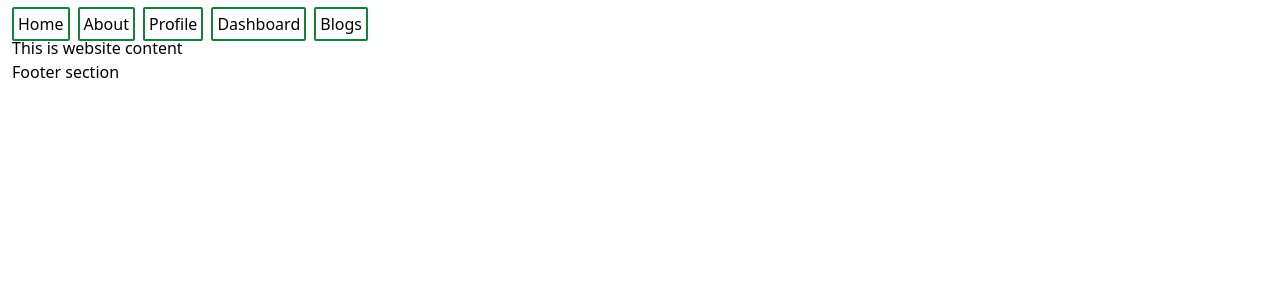
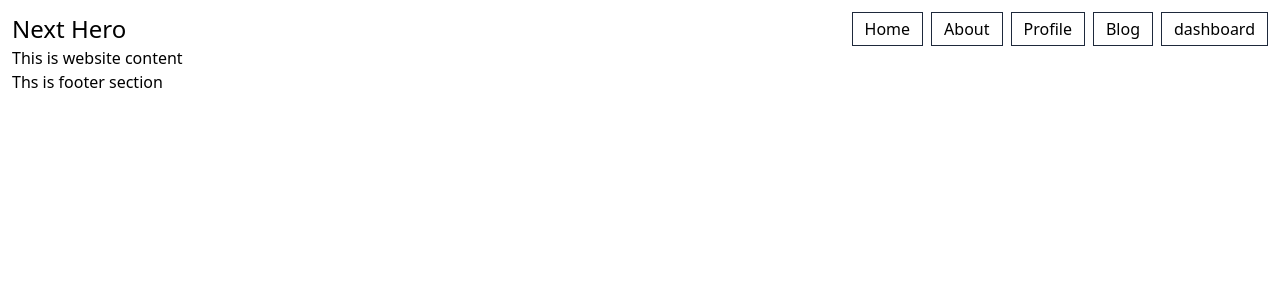
Before and after one commit to reshad21/first-rexttjs-app, a Next.js app: page / in a window 1280 px wide. Shown: the top 300 px of the page. Built offline with nearby package versions, Linux system fonts and the light colour scheme.

Commit message:
navber menu create and learn a new lesson

```diff
--- a/src/app/(with-layout)/layout.js
+++ b/src/app/(with-layout)/layout.js
@@ -1,18 +1,13 @@
+import Footer from "../components/Footer";
+import Topbar from "../components/Topbar";
+
 
 const layout = ({ children }) => {
     return (
-        <div>
-            <nav>
-                <ul className='flex gap-2'>
-                    <li><a className='btn-outline border-green-700 rounded-sm border-[2px] p-1' href="/">Home</a></li>
-                    <li><a className='btn-outline border-green-700 rounded-sm border-[2px] p-1' href="/about">About</a></li>
-                    <li><a className='btn-outline border-green-700 rounded-sm border-[2px] p-1' href="/profile">Profile</a></li>
-                    <li><a className='btn-outline border-green-700 rounded-sm border-[2px] p-1' href="/dashboard">Dashboard</a></li>
-                    <li><a className='btn-outline border-green-700 rounded-sm border-[2px] p-1' href="/blog">Blogs</a></li>
-                </ul>
-            </nav>
+        <div className="">
+            <Topbar/>
             {children}
-            <div>Footer section</div>
+            <Footer/>
         </div>
     );
 };
--- /dev/null
+++ b/src/app/components/Footer.js
@@ -0,0 +1,10 @@
+
+const Footer = () => {
+    return (
+        <div>
+            <h1>Ths is footer section</h1>
+        </div>
+    );
+};
+
+export default Footer;
--- /dev/null
+++ b/src/app/components/Topbar.js
@@ -0,0 +1,42 @@
+import Link from "next/link";
+
+const Topbar = () => {
+    const navLinks = [
+        {
+            path: "/",
+            title: "Home"
+        },
+        {
+            path: "/about",
+            title: "About"
+        },
+        {
+            path: "/profile",
+            title: "Profile"
+        },
+        {
+            path: "/blog",
+            title: "Blog"
+        },
+        {
+            path: "/dashboard",
+            title: "dashboard"
+        }
+    ]
+    return (
+        <div className="flex justify-between items-center">
+            <h1 className="text-2xl">Next Hero</h1>
+            <ul className="flex justify-center items-center gap-2">
+                {
+                    navLinks.map((item) => (
+                        <li key={item.path} className="border border-slate-800 px-3 py-1">
+                            <Link href={item.path}>{item.title}</Link>
+                        </li>
+                    ))
+                }
+            </ul>
+        </div>
+    );
+};
+
+export default Topbar;
--- /dev/null
+++ b/src/app/not-found.js
@@ -0,0 +1,11 @@
+
+const Notfound = () => {
+    return (
+        <div className="text-center">
+            <h1 className="text-red-600">404</h1>
+            <h3>Not Found</h3>
+        </div>
+    );
+};
+
+export default Notfound;
```
